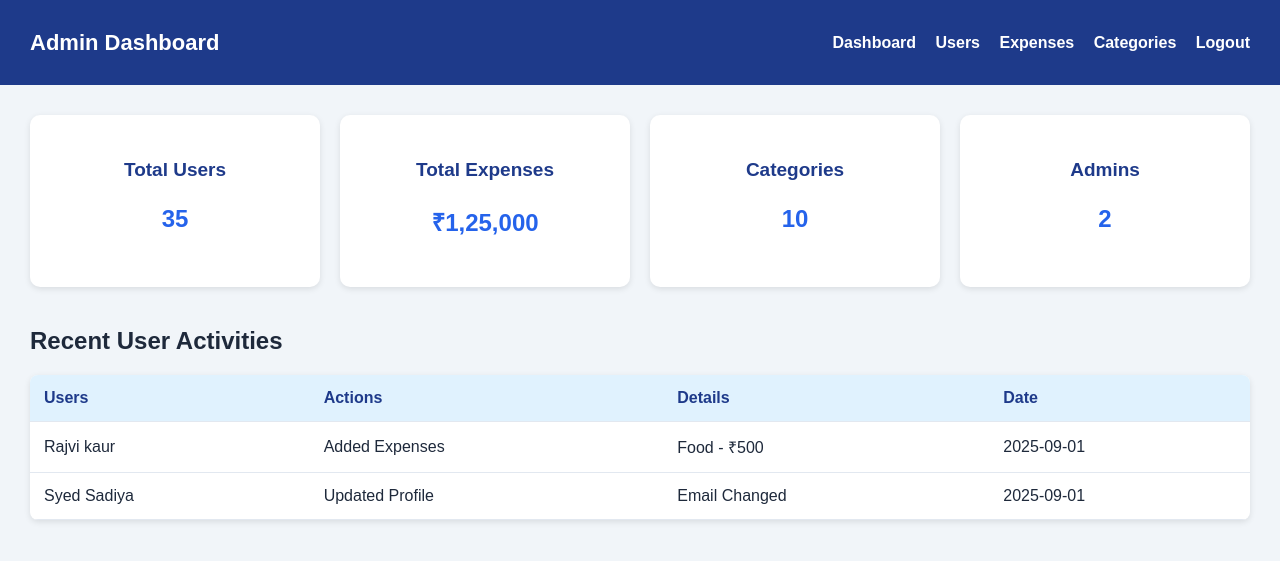
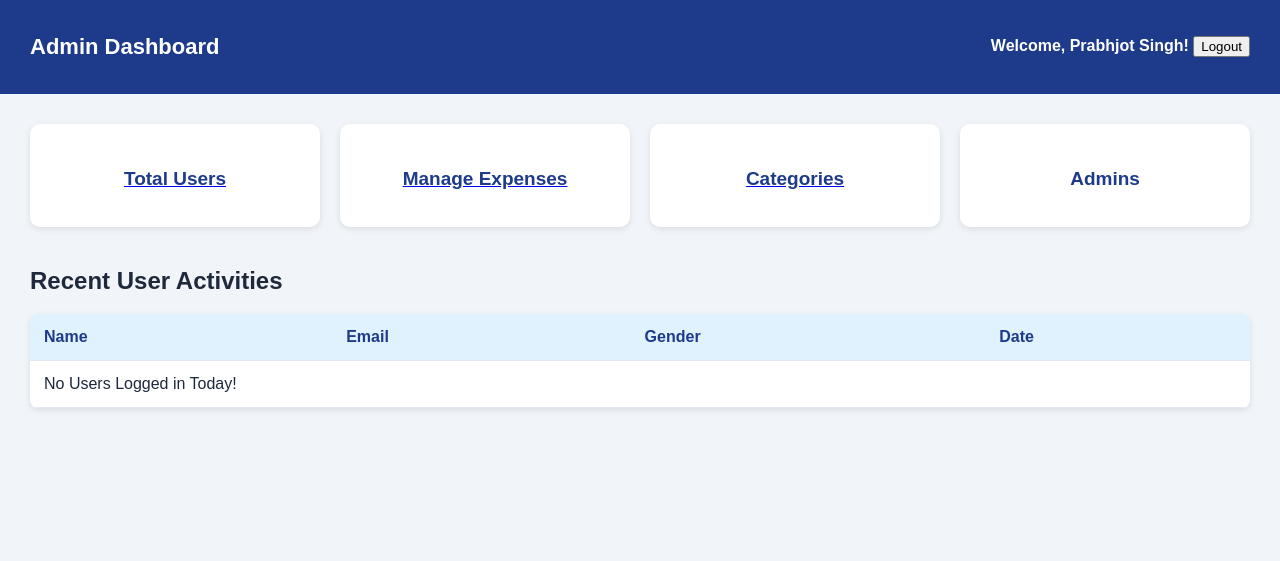
Before and after one commit to Rajvikaur5703/DailyExpensesTracker, a PHP site: page /admin/admin_dashboard.php in a window 1280 px wide. Shown: the top 561 px of the page. Run offline with PHP 8.4, Linux system fonts and the light colour scheme; a user stored in the database is signed in; data comes from the database, SQL or seed files in the repository.

Commit message:
Update admin_dashboard.php

```diff
--- a/admin/admin_dashboard.php
+++ b/admin/admin_dashboard.php
@@ -1,3 +1,28 @@
+<?php
+session_start();
+include '../config/config.php';
+// // Prevent back button after logout / session expire
+header("Cache-Control: no-store, no-cache, must-revalidate, max-age=0");
+header("Cache-Control: post-check=0, pre-check=0", false);
+header("Pragma: no-cache");
+
+// Redirect to login if user is not logged in
+if (!isset($_SESSION['user_id']))
+{
+    header("Location: ../login.php");
+    exit();
+}
+
+$sql="SELECT name, email, Gender, created_at FROM users WHERE DATE(created_at)=CURDATE()";
+
+$result=mysqli_query($conn,$sql);
+?>
+
+
+
+
+
+
 <!DOCTYPE html>
 <html lang="en">
 <head>
@@ -9,36 +34,36 @@
 <body>
     <header>
         <h1>Admin Dashboard</h1>
-        <nav>
-            <a href="">Dashboard</a>
-            <a href="manage_users.php">Users</a>
-            <a href="manage_expenses.php">Expenses</a>
-            <a href="category.php">Categories</a>
-            <a href="../logout.php">Logout</a>
-        </nav>
+        <h4><div>Welcome, <?= htmlspecialchars($_SESSION['name']) ?>!
+                <a href="../logout.php"><button class="btnlogout">Logout</button></a>
+            </div>
+        </h4>
     </header>
 
     <div class="container">
         <!-- Dashboard cards -->
          <div class="cards">
+            <a href="manage_users.php">
             <div class="card">
                 <h3>Total Users</h3>
-                <p>35</p>
-            </div>
+                <!-- <p>35</p> -->
+            </div></a>
 
+            <a href="manage_expenses.php">
             <div class="card">
-                <h3>Total Expenses</h3>
-                <p>₹1,25,000</p>
-            </div>
+                <h3>Manage Expenses</h3>
+                <!-- <p>₹1,25,000</p> -->
+            </div></a>
 
+            <a href="category.php">
             <div class="card">
                 <h3>Categories</h3>
-                <p>10</p>
-            </div>
+                <!-- <p>10</p> -->
+            </div></a>
 
             <div class="card">
                 <h3>Admins</h3>
-                <p>2</p>
+                <!-- <p>2</p> -->
             </div>
          </div>
 
@@ -47,14 +72,32 @@
           <table>
             <thead>
                 <tr>
-                    <th>Users</th>
-                    <th>Actions</th>
-                    <th>Details</th>
+                    <th>Name</th>
+                    <th>Email</th>
+                    <th>Gender</th>
                     <th>Date</th>
                 </tr>
             </thead>
             <tbody>
-                <tr>
+                <?php
+                if($result->num_rows > 0)
+                {
+                    while($row = $result->fetch_assoc())
+                    {
+                        echo"<tr>";
+                        echo"<td>".htmlspecialchars($row['name'])."</td>";
+                        echo"<td>".htmlspecialchars($row['email'])."</td>";
+                        echo"<td>".htmlspecialchars($row['Gender'])."</td>";
+                        echo"<td>".$row['created_at']."</td>";
+                        echo"</tr>";
+                    }
+                }
+                else
+                {
+                    echo "<tr><td colspan='5'>No Users Logged in Today!</td></tr>";
+                }
+                ?>
+                <!-- <tr>
                     <td>Rajvi kaur</td>
                     <td>Added Expenses</td>
                     <td>Food - ₹500</td>
@@ -65,7 +108,7 @@
                     <td>Updated Profile</td>
                     <td>Email Changed</td>
                     <td>2025-09-01</td>
-                </tr>
+                </tr> -->
             </tbody>
           </table>
     </div>
```
